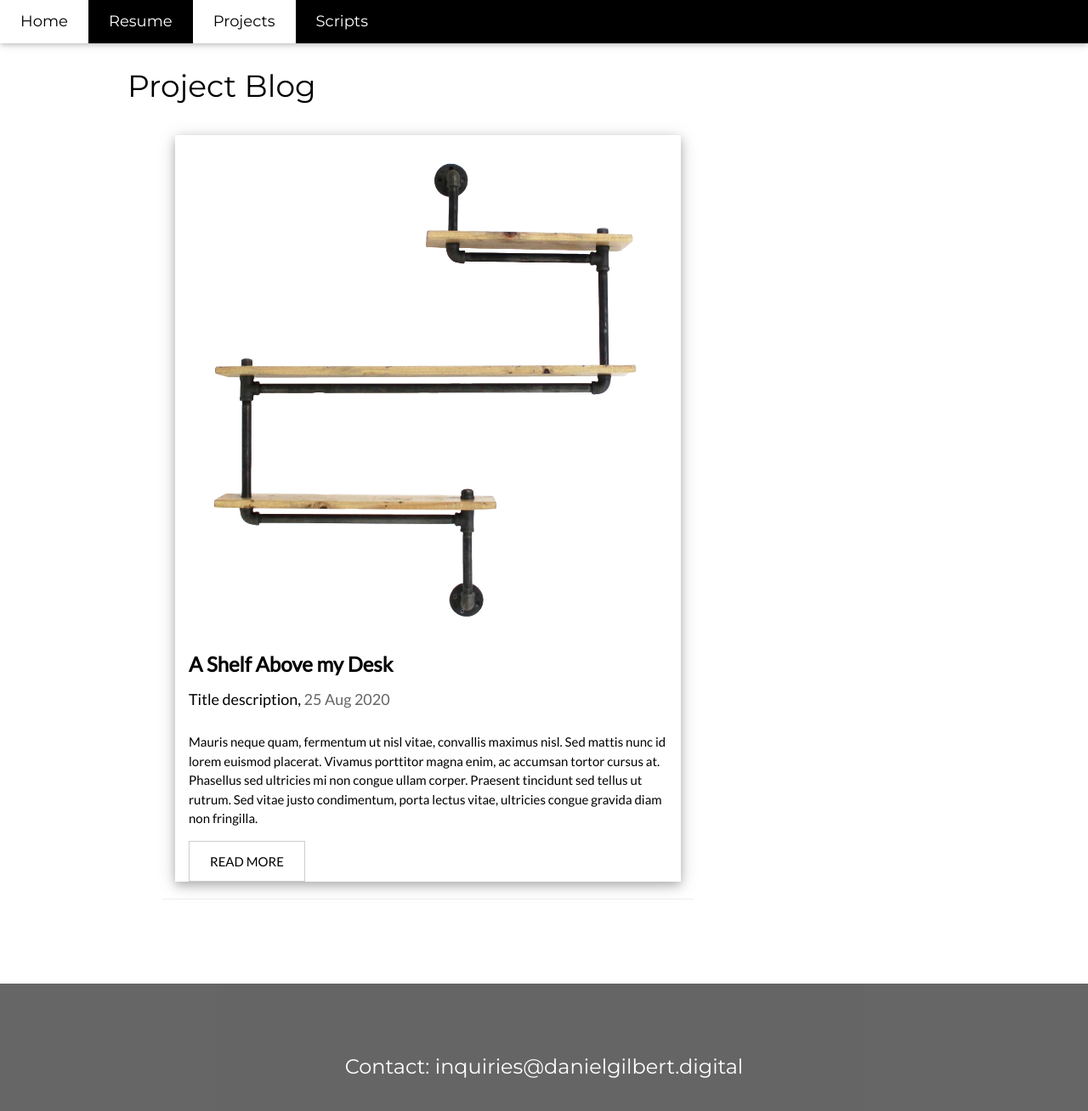
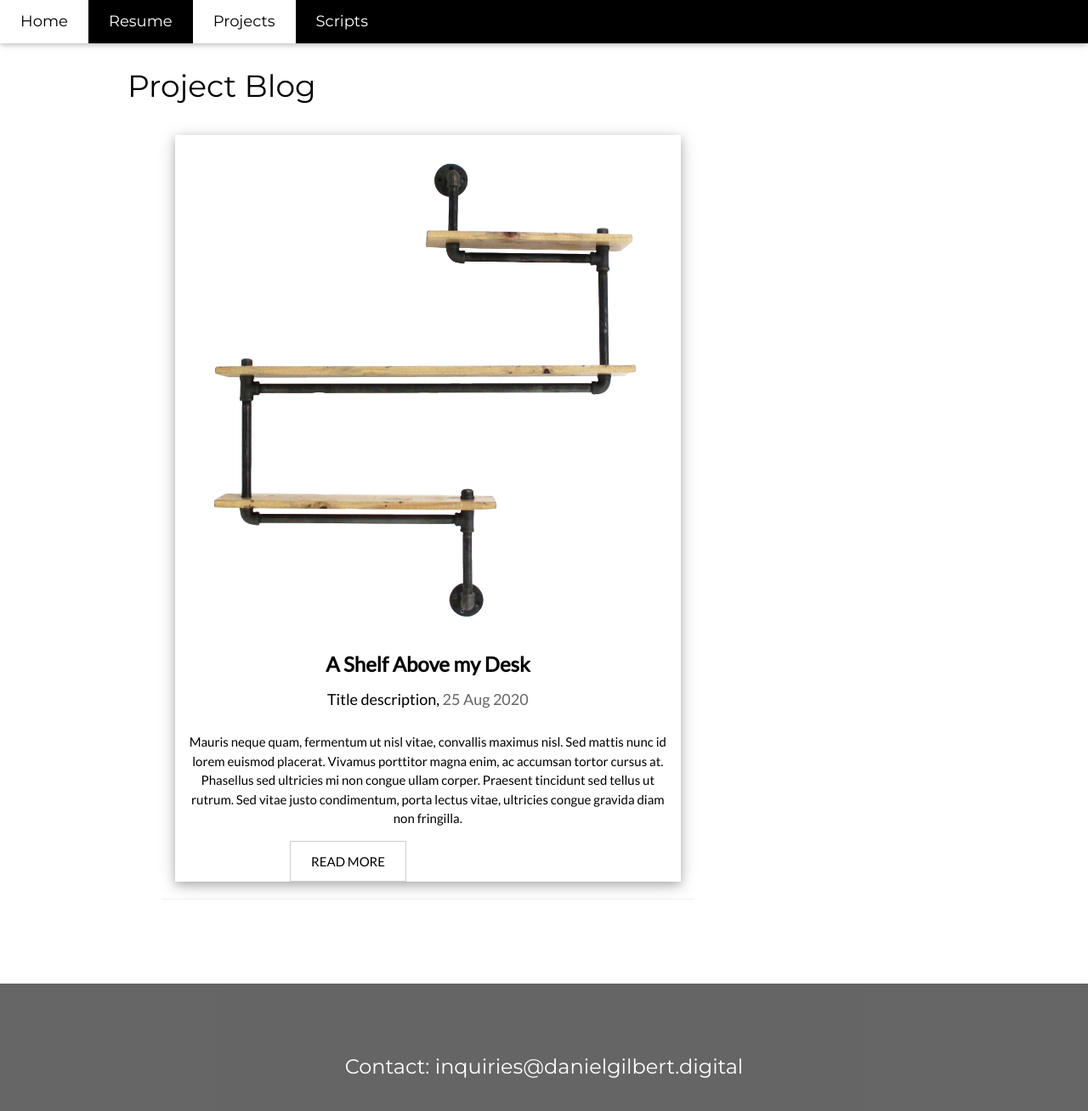
Before and after one commit to dmgilbert/dmgilbert.github.io, a Jekyll site: the page built from Projects/index.html, in a window 1280 px wide and 1354 px high. Shown: the top 1308 px of the window at 85% size. Built offline with Jekyll 4.4.1, drawn with Linux system fonts in a browser that asks for light colours.

Commit message:
Update index.html

```diff
--- a/Projects/index.html
+++ b/Projects/index.html
@@ -9,7 +9,7 @@ title: Project Blog
 <div class="w3-row">
 
 <!-- Blog entries -->
-<div class="w3-col l8 s12">
+<div class="w3-center w3-col l8 s12">
   <!-- Blog entry -->
   <div class="w3-card-4 w3-margin w3-white">
     <img src="/assets/{{ post.title }}.png" alt="Nature" style="width:100%">
```
